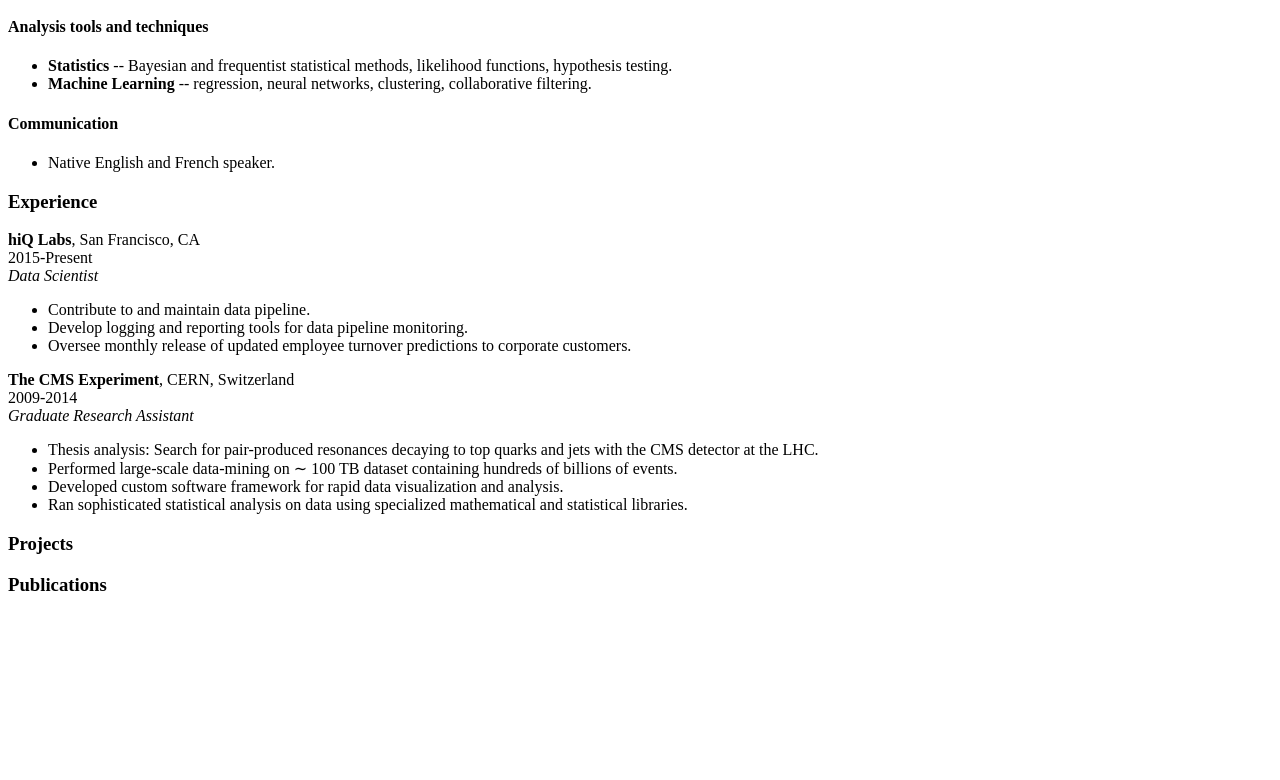
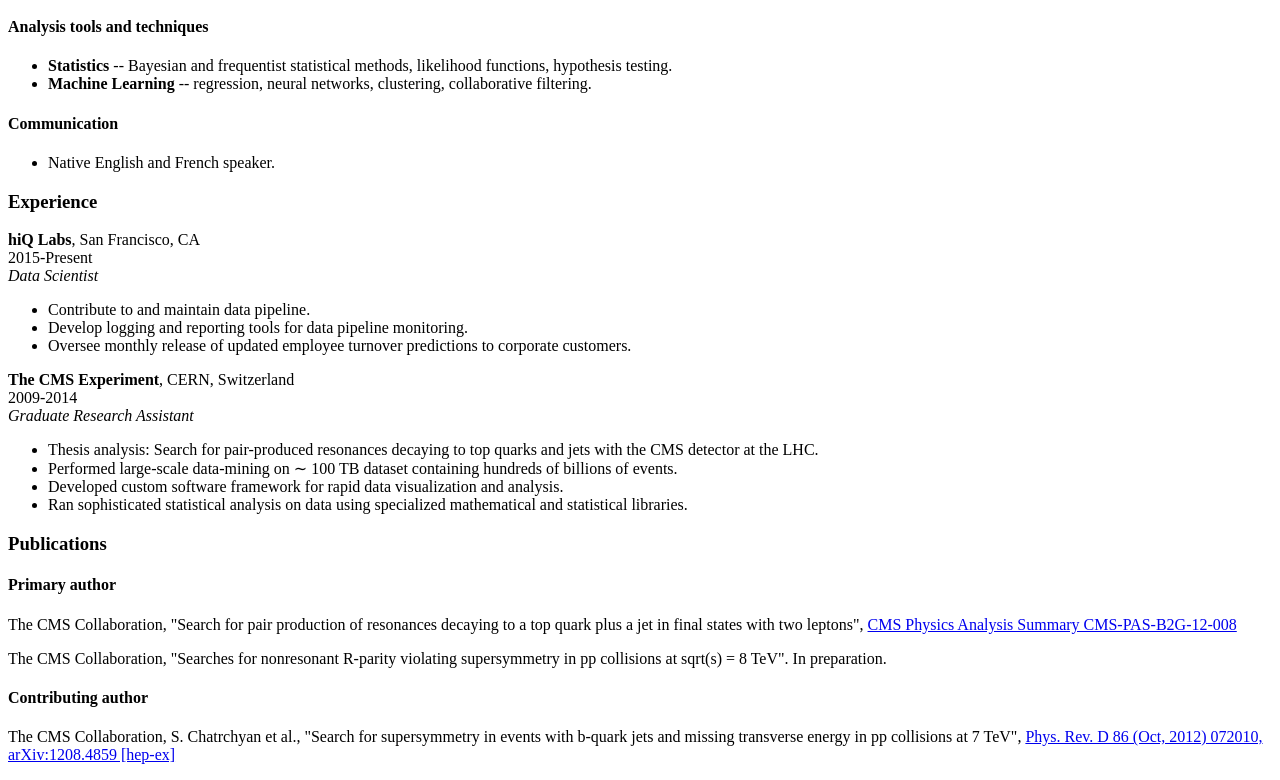
Before and after one commit to galank/galank.github.io, a plain HTML site: page index.html in a window 1280 px wide. Shown: the part 542-1322 px from the top of the page. Before the commit the page ends 1157 px from the top, so only its background shows below. Drawn offline with Linux system fonts and the light colour scheme.

Commit message:
add publications

```diff
--- a/index.html
+++ b/index.html
@@ -73,9 +73,19 @@
 </ul>
 </p>
 
-<h3>Projects</h3>
+<h3>Publications</h3>
 
-<h3>Publications</h3>
+<h4>Primary author</h4>
+
+<p>The CMS Collaboration, "Search for pair production of resonances decaying to a top quark plus a jet in final states
+with two leptons", <a href="http://cds.cern.ch/record/1630845">CMS Physics Analysis Summary CMS-PAS-B2G-12-008</a></p>
+
+<p>The CMS Collaboration, "Searches for nonresonant R-parity violating supersymmetry in pp collisions at sqrt(s) = 8 TeV". In preparation.</p>
+
+<h4>Contributing author</h4>
+
+<p>The CMS Collaboration, S. Chatrchyan et al., "Search for supersymmetry in events with b-quark jets and missing
+transverse energy in pp collisions at 7 TeV", <a href="http://dx.doi.org/10.1103/PhysRevD.86.072010">Phys. Rev. D 86 (Oct, 2012) 072010, arXiv:1208.4859 [hep-ex]</a></p>
 
 </body>
 </html>
```
